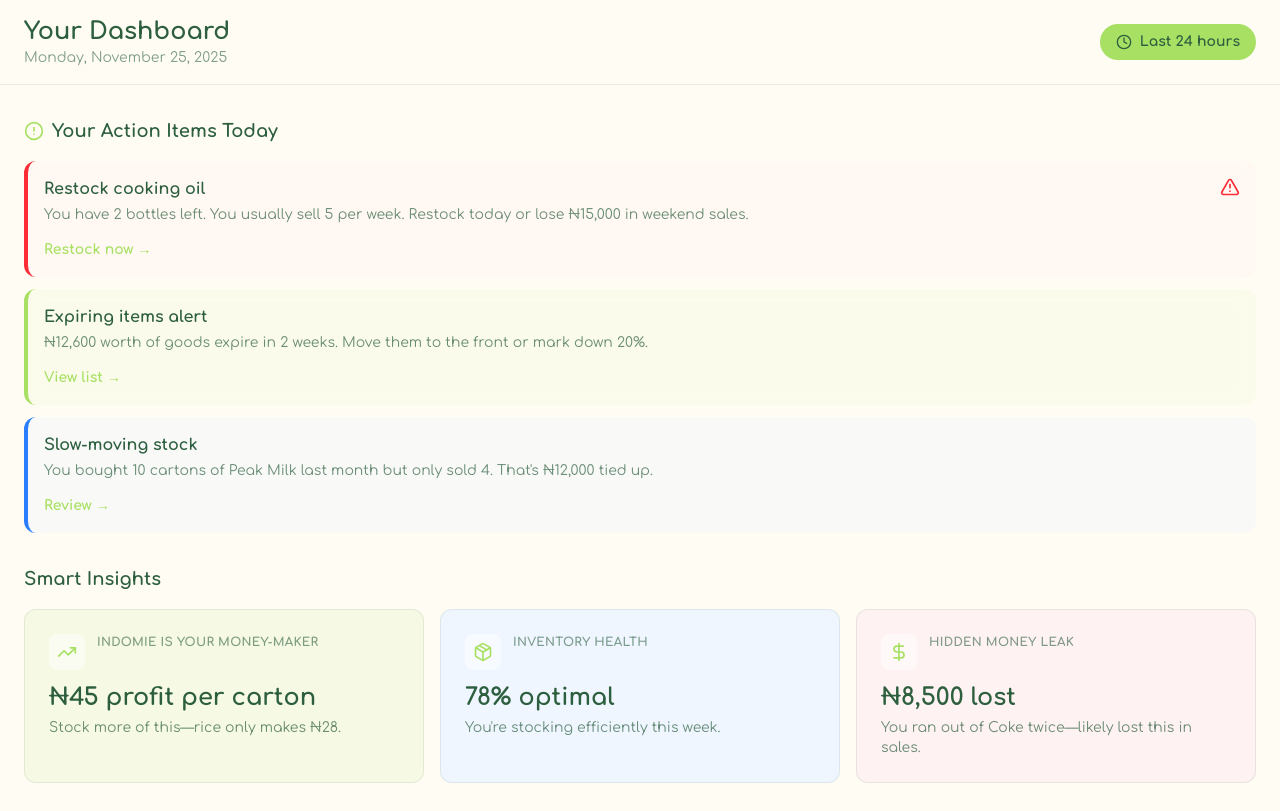
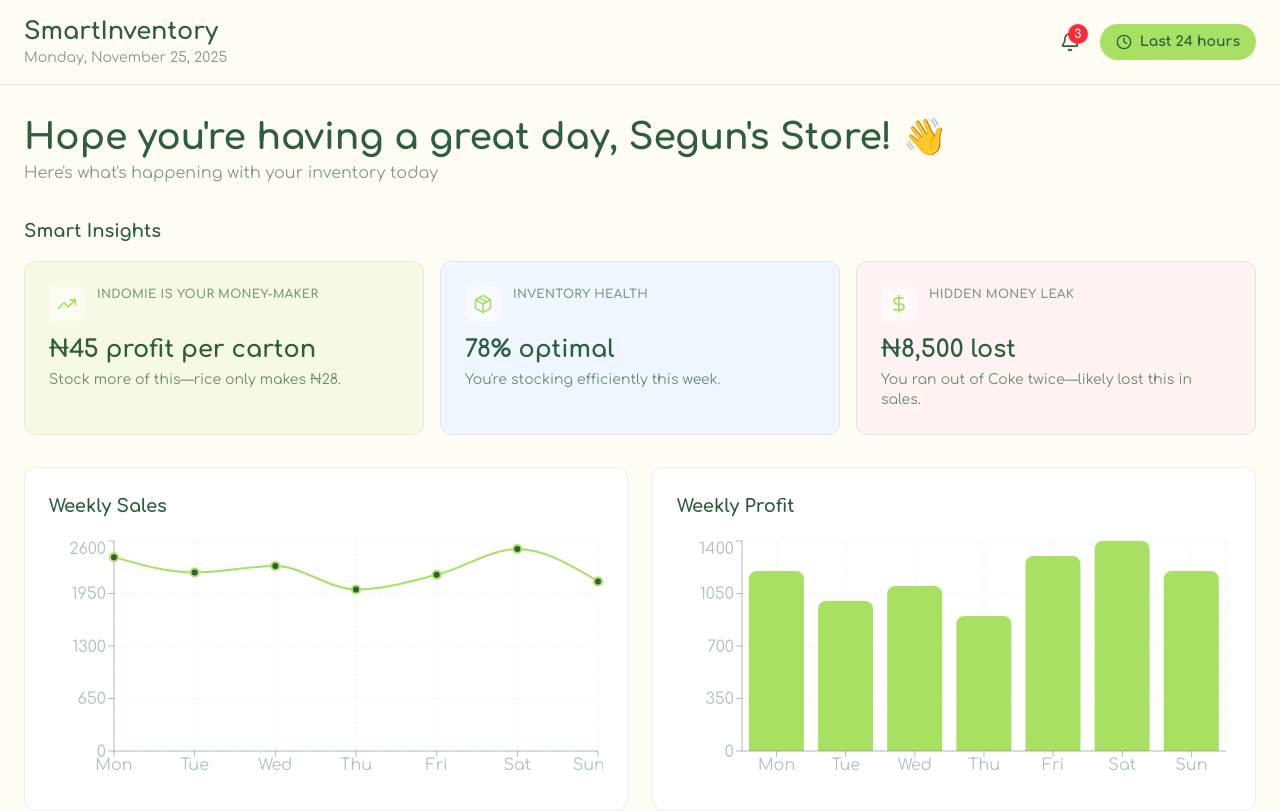
Before and after one commit to Incognitol07/smart-inventory, a Next.js app: page /dashboard in a window 1280 px wide. Shown: the top 811 px of the page. Built offline with nearby package versions, Linux system fonts and the light colour scheme.

Commit message:
feat: add time-based greeting and notification panel to dashboard

```diff
--- a/app/dashboard/page.tsx
+++ b/app/dashboard/page.tsx
@@ -1,8 +1,8 @@
 "use client"
 
-import { useState } from "react"
-import { motion } from "framer-motion"
-import { AlertCircle, TrendingUp, Package, DollarSign, Clock, AlertTriangle } from "lucide-react"
+import { useState, useMemo } from "react"
+import { motion, AnimatePresence } from "framer-motion"
+import { AlertCircle, TrendingUp, Package, DollarSign, AlertTriangle, Bell, X, Clock } from "lucide-react"
 import { LineChart, Line, BarChart, Bar, XAxis, YAxis, CartesianGrid, Tooltip, ResponsiveContainer } from "recharts"
 
 // Mock data
@@ -85,8 +85,29 @@ const itemVariants = {
   },
 }
 
+const getTimeBasedGreeting = () => {
+  const hour = new Date().getHours()
+  const greetings = {
+    morning: ["Good morning", "Rise and shine", "Let's get to work"],
+    afternoon: ["Good afternoon", "Hope you're having a great day", "Afternoon check-in"],
+    evening: ["Good evening", "Working late?", "Still here?"],
+    night: ["Working late?", "Burning the midnight oil", "Night shift mode"],
+  }
+
+  let timeOfDay = "morning"
+  if (hour >= 12 && hour < 17) timeOfDay = "afternoon"
+  else if (hour >= 17 && hour < 21) timeOfDay = "evening"
+  else if (hour >= 21 || hour < 5) timeOfDay = "night"
+
+  return greetings[timeOfDay as keyof typeof greetings][
+    Math.floor(Math.random() * greetings[timeOfDay as keyof typeof greetings].length)
+  ]
+}
+
 export default function DashboardPage() {
-  const [activeTab, setActiveTab] = useState("today")
+  const [showNotifications, setShowNotifications] = useState(false)
+  const storeName = "Segun's Store"
+  const greeting = useMemo(() => getTimeBasedGreeting(), [])
 
   return (
     <div className="min-h-screen bg-cream text-deep-forest">
@@ -98,62 +119,124 @@ export default function DashboardPage() {
       >
         <div className="max-w-7xl mx-auto flex items-center justify-between">
           <div>
-            <h1 className="text-2xl font-bold text-deep-forest">Your Dashboard</h1>
+            <motion.h1
+              className="text-2xl font-bold text-deep-forest"
+              whileHover={{ scale: 1.05 }}
+              transition={{ type: "spring", stiffness: 400 }}
+            >
+              SmartInventory
+            </motion.h1>
             <p className="text-sm text-deep-forest/60">Monday, November 25, 2025</p>
           </div>
+          <div className="flex items-center gap-3">
+            {/* Notification Bell Icon */}
+            <motion.button
+              whileHover={{ scale: 1.1 }}
+              whileTap={{ scale: 0.95 }}
+              onClick={() => setShowNotifications(!showNotifications)}
+              className="relative p-2 hover:bg-deep-forest/5 rounded-full transition"
+            >
+              <Bell size={20} className="text-deep-forest" />
+              {/* Notification badge showing count */}
+              <motion.div
+                initial={{ scale: 0 }}
+                animate={{ scale: 1 }}
+                className="absolute top-0 right-0 bg-red-500 text-white text-xs font-bold w-5 h-5 rounded-full flex items-center justify-center"
+              >
+                {todoItems.length}
+              </motion.div>
+            </motion.button>
             <motion.button
               whileHover={{ scale: 1.05 }}
               whileTap={{ scale: 0.95 }}
               className="flex items-center gap-2 bg-granny-green text-deep-forest px-4 py-2 rounded-full font-semibold text-sm transition"
             >
-            <Clock size={16} />
+              <Clock size={16} className="text-deep-forest" />
               Last 24 hours
             </motion.button>
           </div>
+        </div>
       </motion.div>
+
+      {/* Notification Modal/Panel */}
+      <AnimatePresence>
+        {showNotifications && (
+          <>
+            {/* Backdrop */}
+            <motion.div
+              initial={{ opacity: 0 }}
+              animate={{ opacity: 1 }}
+              exit={{ opacity: 0 }}
+              onClick={() => setShowNotifications(false)}
+              className="fixed inset-0 bg-deep-forest/20 z-40"
+            />
+            {/* Notification Panel */}
+            <motion.div
+              initial={{ opacity: 0, x: 20 }}
+              animate={{ opacity: 1, x: 0 }}
+              exit={{ opacity: 0, x: 20 }}
+              className="fixed top-16 right-6 z-50 w-96 max-h-[600px] bg-white rounded-xl border border-deep-forest/10 shadow-lg overflow-hidden"
+            >
+              <div className="flex items-center justify-between p-4 border-b border-deep-forest/10 bg-granny-green/5">
+                <h3 className="font-bold text-deep-forest flex items-center gap-2">
+                  <AlertCircle size={18} className="text-granny-green" />
+                  Action Items ({todoItems.length})
+                </h3>
+                <motion.button
+                  whileHover={{ scale: 1.1 }}
+                  whileTap={{ scale: 0.95 }}
+                  onClick={() => setShowNotifications(false)}
+                  className="p-1 hover:bg-deep-forest/10 rounded transition"
+                >
+                  <X size={18} className="text-deep-forest" />
+                </motion.button>
+              </div>
+              <div className="overflow-y-auto max-h-[550px] space-y-2 p-4">
+                {todoItems.map((item, idx) => (
+                  <motion.div
+                    key={item.id}
+                    initial={{ opacity: 0, y: 10 }}
+                    animate={{ opacity: 1, y: 0 }}
+                    transition={{ delay: idx * 0.05 }}
+                    whileHover={{ x: 4 }}
+                    className={`p-3 rounded-lg border-l-4 cursor-pointer transition ${
+                      item.priority === "urgent"
+                        ? "bg-red-50/40 hover:bg-red-50/60"
+                        : item.priority === "high"
+                          ? "bg-granny-green/5 hover:bg-granny-green/10"
+                          : "bg-blue-50/40 hover:bg-blue-50/60"
+                    }`}
+                  >
+                    <div className="flex items-start justify-between gap-2">
+                      <div className="flex-1 min-w-0">
+                        <h4 className="font-semibold text-deep-forest text-sm mb-1">{item.title}</h4>
+                        <p className="text-xs text-deep-forest/70 mb-2 line-clamp-2">{item.description}</p>
+                        <motion.button
+                          whileHover={{ scale: 1.05 }}
+                          whileTap={{ scale: 0.95 }}
+                          className="text-xs font-semibold text-granny-green hover:text-deep-forest transition"
+                        >
+                          {item.action} →
+                        </motion.button>
+                      </div>
+                      {item.priority === "urgent" && <AlertTriangle size={16} className="text-red-500 shrink-0" />}
+                    </div>
+                  </motion.div>
+                ))}
+              </div>
+            </motion.div>
+          </>
+        )}
+      </AnimatePresence>
 
       {/* Main Content */}
       <div className="max-w-7xl mx-auto px-6 py-8">
         <motion.div variants={containerVariants} initial="hidden" animate="visible" className="space-y-8">
-          {/* Priority Actions Section */}
-          <motion.div variants={itemVariants}>
-            <h2 className="text-lg font-bold text-deep-forest mb-4 flex items-center gap-2">
-              <AlertCircle size={20} className="text-granny-green" />
-              Your Action Items Today
-            </h2>
-            <div className="space-y-3">
-              {todoItems.map((item, idx) => (
-                <motion.div
-                  key={item.id}
-                  whileHover={{ x: 8 }}
-                  transition={{ duration: 0.2 }}
-                  className={`p-4 rounded-xl border-l-4 backdrop-blur transition ${
-                    item.priority === "urgent"
-                      ? "border-l-red-500 bg-red-50/40"
-                      : item.priority === "high"
-                        ? "border-l-granny-green bg-granny-green/5"
-                        : "border-l-blue-500 bg-blue-50/40"
-                  }`}
-                >
-                  <div className="flex items-start justify-between">
-                    <div className="flex-1">
-                      <h3 className="font-bold text-deep-forest mb-1">{item.title}</h3>
-                      <p className="text-sm text-deep-forest/70 mb-3">{item.description}</p>
-                      <motion.button
-                        whileHover={{ scale: 1.05 }}
-                        whileTap={{ scale: 0.95 }}
-                        className="text-sm font-semibold text-granny-green hover:text-deep-forest transition"
-                      >
-                        {item.action} →
-                      </motion.button>
-                    </div>
-                    {item.priority === "urgent" && (
-                      <AlertTriangle size={20} className="text-red-500 flex-shrink-0 ml-3" />
-                    )}
-                  </div>
-                </motion.div>
-              ))}
-            </div>
+          <motion.div variants={itemVariants} className="mb-8">
+            <h1 className="text-4xl font-bold text-deep-forest mb-1">
+              {greeting}, {storeName}! 👋
+            </h1>
+            <p className="text-deep-forest/60">Here&apos;s what&apos;s happening with your inventory today</p>
           </motion.div>
 
           {/* Insights Grid */}
```
Lines whose indentation alone changed are shown as unchanged.
